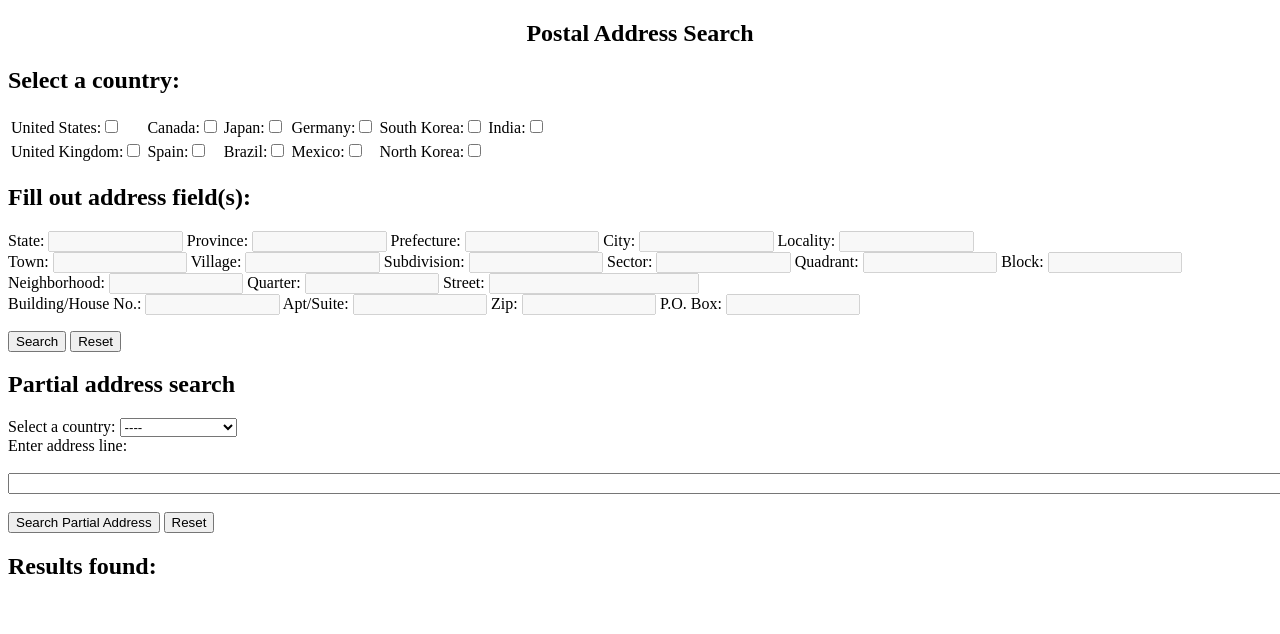
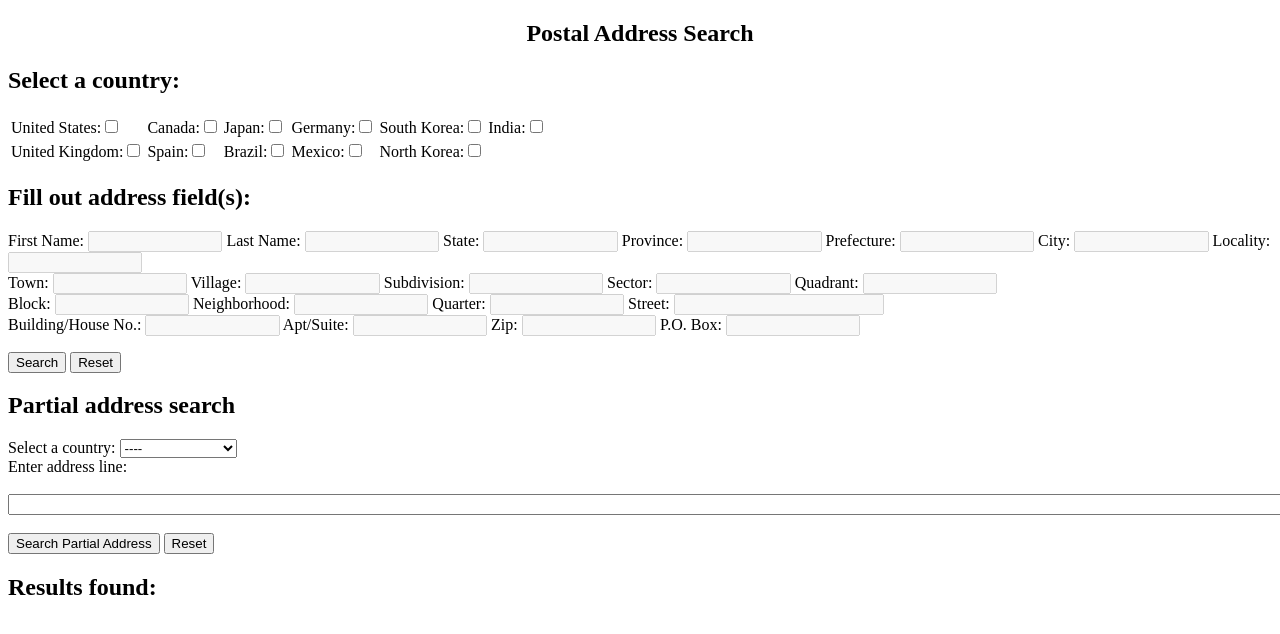
Before and after one commit to k-outcalt/postal-address, a plain HTML site: page index.html in a window 1280 px wide. Shown: the top 634 px of the page. Drawn offline with Linux system fonts and the light colour scheme.

Commit message:
Changed fields

```diff
--- a/index.html
+++ b/index.html
@@ -451,6 +451,8 @@
 
   <h2>Fill out address field(s):</h2>
   <P>
+    First Name: <input id="fname" name="fname" style=" width: 10%" type="text" placeholder="" autocomplete="off" disabled="true">
+    Last Name: <input id="lname" name="lname" style=" width: 10%" type="text" placeholder="" autocomplete="off" disabled="true">
     State: <input id="state" name="state" style=" width: 10%" type="text" autocomplete="off" disabled="true">
     Province: <input id="province" name="province" style=" width: 10%" type="text" autocomplete="off" disabled="true">
     Prefecture: <input id="fname" name="fname" style=" width: 10%" type="text" placeholder="" autocomplete="off" disabled="true">
@@ -460,7 +462,7 @@
     Village: <input id="village" name="village" style=" width: 10%" type="text" autocomplete="off" disabled="true">
     Subdivision: <input id="subdivision" name="subdivision" style=" width: 10%" type="text" autocomplete="off" disabled="true">
     Sector: <input id="sector" name="sector" style=" width: 10%" type="text" autocomplete="off" disabled="true">
-    Quadrant: <input id="lname" name="lname" style=" width: 10%" type="text" placeholder="" autocomplete="off" disabled="true">
+    Quadrant: <input id="quadrant" name="quadrant" style=" width: 10%" type="text" autocomplete="off" disabled="true"><br>
     Block: <input id="block" name="block" style=" width: 10%" type="text" autocomplete="off" disabled="true">
     Neighborhood: <input id="neighborhood" name="neighborhood" style=" width: 10%" type="text" autocomplete="off" disabled="true">
     Quarter: <input id="quarter" name="quarter" style=" width: 10%" type="text" autocomplete="off" disabled="true">
```
